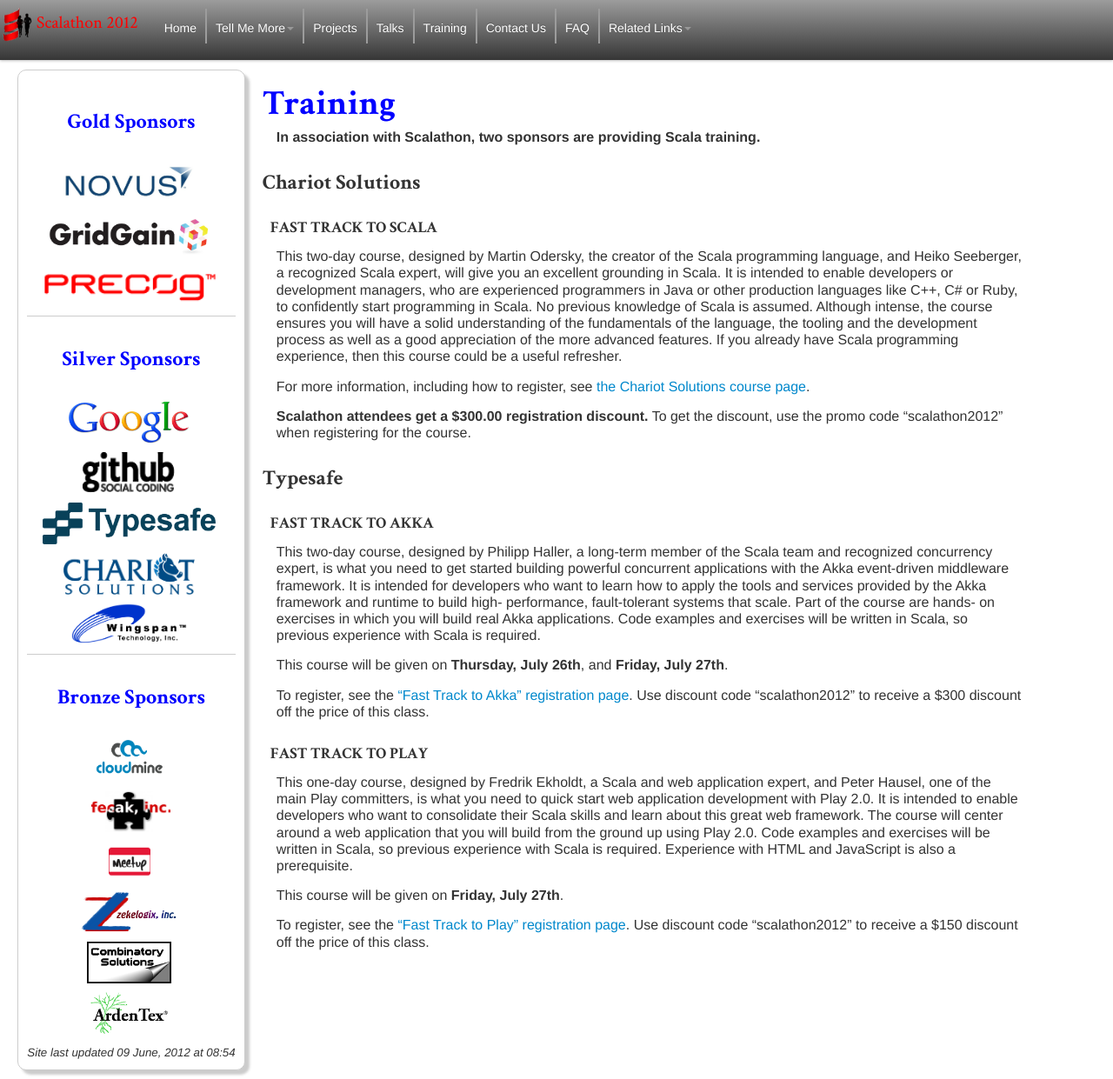
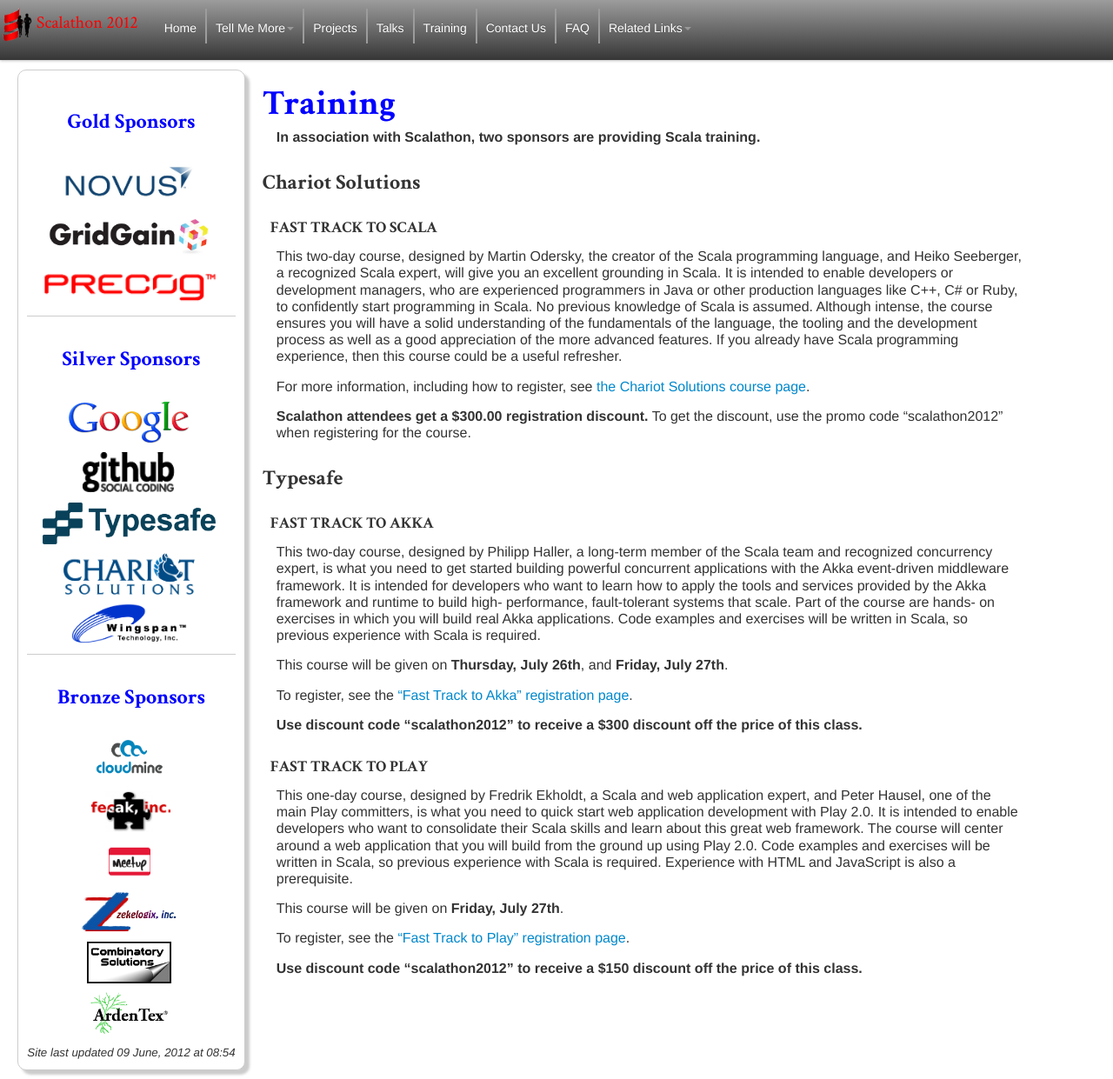
Before and after one commit to scala-phase/scalathon, a Jekyll site: the page built from 2012/training.md, in a window 1280 px wide and 1241 px high. Shown: the whole window at 87% size. Built offline with Jekyll 4.4.1, drawn with Linux system fonts in a browser that asks for light colours; nearby versions of some CDN libraries.

Commit message:
Emboldened...

```diff
--- a/2012/training.md
+++ b/2012/training.md
@@ -47,8 +47,8 @@
 
 To register, see the
 ["Fast Track to Akka" registration page](http://www.eventbrite.com/event/3715264456).
-Use discount code "scalathon2012" to receive a $300 discount off the price
-of this class.
+
+**Use discount code "scalathon2012" to receive a $300 discount off the price of this class.**
 
 ### FAST TRACK TO PLAY
 
@@ -65,5 +65,5 @@
 
 To register, see the
 ["Fast Track to Play" registration page](http://www.eventbrite.com/event/3715292540).
-Use discount code "scalathon2012" to receive a $150 discount off the price
-of this class.
+
+**Use discount code "scalathon2012" to receive a $150 discount off the price of this class.**
```
